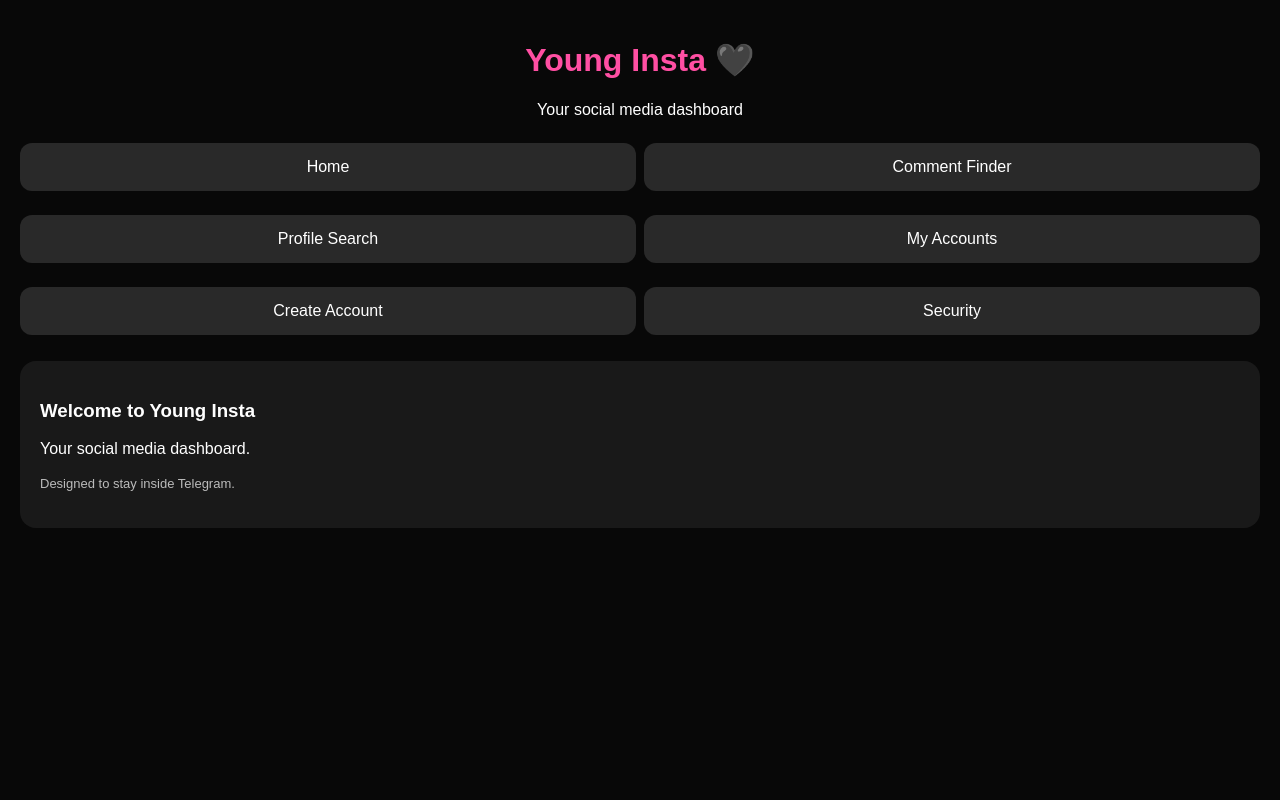
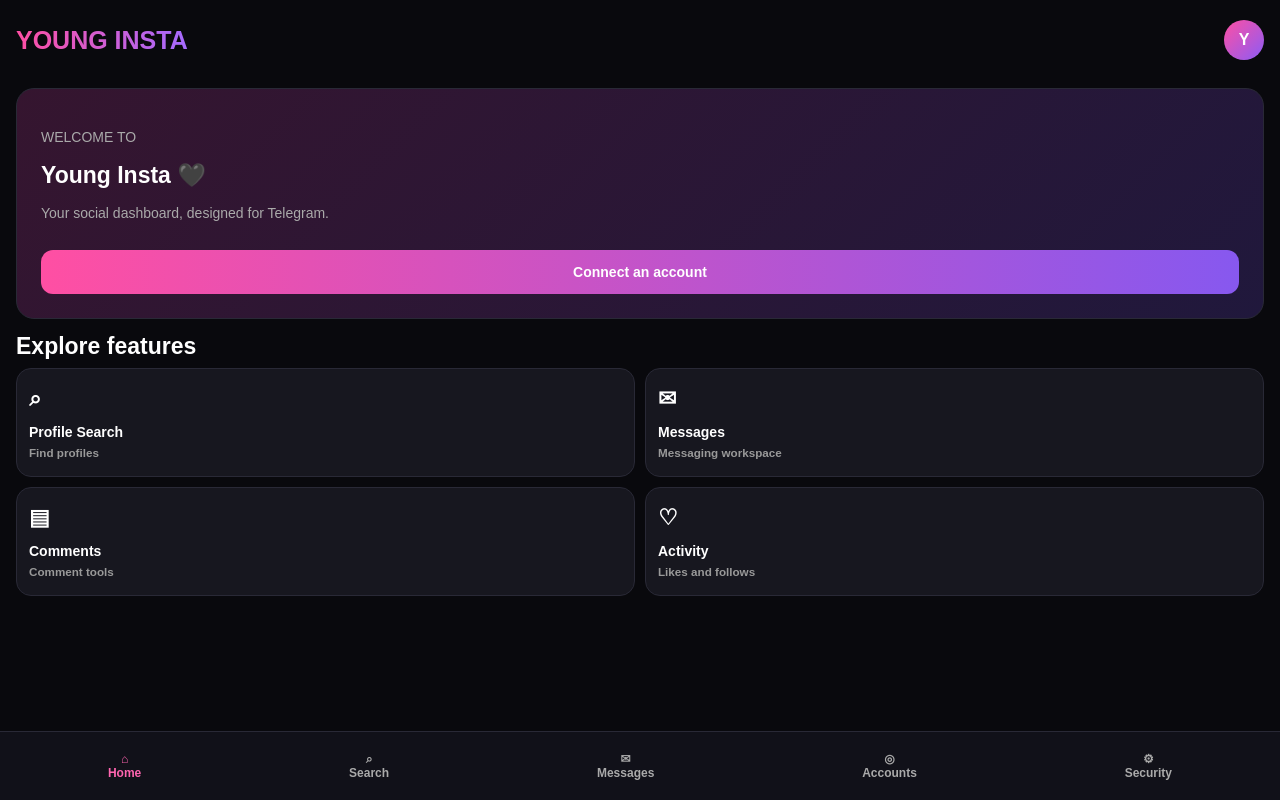
Before and after one commit to givenchhund-droid/young-insta, a plain HTML site: page index.html in a window 1280 px wide. Drawn offline with Linux system fonts and the light colour scheme; a script that the page names is missing.

Commit message:
Redesign Young Insta dashboard

```diff
--- a/index.html
+++ b/index.html
@@ -2,148 +2,144 @@
 <html lang="en">
 <head>
 <meta charset="UTF-8">
-<meta name="viewport" content="width=device-width, initial-scale=1">
+<meta name="viewport" content="width=device-width,initial-scale=1">
+<meta name="theme-color" content="#09090d">
 <script src="https://telegram.org/js/telegram-web-app.js"></script>
 <title>Young Insta</title>
 <style>
-* { box-sizing: border-box; }
-body {
-  background: #080808;
-  color: white;
-  font-family: Arial, sans-serif;
-  padding: 20px;
-  margin: 0;
-}
-header { text-align: center; }
-h1 { color: #ff4fa3; }
-.card {
-  background: #191919;
-  padding: 20px;
-  border-radius: 16px;
-  margin: 18px 0;
-}
-button {
-  background: linear-gradient(90deg,#ff4fa3,#8b5cf6);
-  color: white;
-  border: 0;
-  padding: 15px;
-  width: 100%;
-  border-radius: 12px;
-  margin: 8px 0;
-  font-size: 16px;
-}
-input {
-  width: 100%;
-  padding: 13px;
-  border-radius: 10px;
-  border: 1px solid #444;
-  background: #101010;
-  color: white;
-  margin: 10px 0;
-  font-size: 16px;
-}
-.nav {
-  display: grid;
-  grid-template-columns: 1fr 1fr;
-  gap: 8px;
-}
-.nav button { background: #292929; }
-.page { display: none; }
-.page.active { display: block; }
-.notice { color: #bbb; font-size: 13px; line-height: 1.6; }
+*{box-sizing:border-box}
+body{margin:0;background:#09090d;color:#fff;font-family:Arial,sans-serif;padding:20px 16px 90px}
+header{display:flex;align-items:center;justify-content:space-between;margin-bottom:28px}
+.logo{font-size:25px;font-weight:800;background:linear-gradient(90deg,#ff4fa3,#a56bff);background-clip:text;color:transparent}
+.avatar{width:40px;height:40px;border-radius:50%;background:linear-gradient(135deg,#ff4fa3,#8b5cf6);display:grid;place-items:center;font-weight:bold}
+h2{font-size:23px;margin:8px 0}
+p{color:#aaa;line-height:1.5;font-size:14px}
+.card{background:#17171f;border:1px solid #292936;border-radius:18px;padding:18px;margin:14px 0}
+.hero{background:linear-gradient(135deg,#35152f,#20183c);padding:24px}
+button{border:0;border-radius:12px;padding:14px;color:white;font-weight:bold;font-size:14px;cursor:pointer}
+.primary{background:linear-gradient(90deg,#ff4fa3,#8758ef);width:100%;margin-top:12px}
+.secondary{background:#292936;width:100%;margin-top:9px}
+.grid{display:grid;grid-template-columns:1fr 1fr;gap:10px}
+.tile{background:#17171f;border:1px solid #292936;border-radius:15px;padding:17px 12px;text-align:left;color:white}
+.tile span{display:block;font-size:22px;margin-bottom:12px}
+.tile b{font-size:14px}
+.tile small{display:block;color:#999;margin-top:6px}
+.page{display:none}.page.active{display:block}
+input{width:100%;padding:14px;border:1px solid #393945;background:#101017;color:white;border-radius:11px;margin:8px 0;font-size:15px}
+.bottom{position:fixed;bottom:0;left:0;right:0;background:#111119;border-top:1px solid #292936;display:flex;justify-content:space-around;padding:12px 4px calc(12px + env(safe-area-inset-bottom))}
+.bottom button{background:transparent;color:#aaa;padding:8px;font-size:12px}
+.bottom button.active{color:#ff65b0}
+.note{font-size:12px;color:#999}
 </style>
 </head>
 <body>
-
 <header>
-<h1>Young Insta 🖤</h1>
-<p>Your social media dashboard</p>
+<div class="logo">YOUNG INSTA</div>
+<div class="avatar">Y</div>
 </header>
 
-<div class="nav">
-<button onclick="showPage('home')">Home</button>
-<button onclick="showPage('comments')">Comment Finder</button>
-<button onclick="showPage('profiles')">Profile Search</button>
-<button onclick="showPage('accounts')">My Accounts</button>
-<button onclick="showPage('create')">Create Account</button>
-<button onclick="showPage('security')">Security</button>
+<section id="home" class="page active">
+<div class="card hero">
+<p>WELCOME TO</p>
+<h2>Young Insta 🖤</h2>
+<p>Your social dashboard, designed for Telegram.</p>
+<button class="primary" onclick="show('accounts')">Connect an account</button>
 </div>
-
-<section id="home" class="page active">
-<div class="card">
-<h3>Welcome to Young Insta</h3>
-<p>Your social media dashboard.</p>
-<p class="notice">Designed to stay inside Telegram.</p>
+<h2>Explore features</h2>
+<div class="grid">
+<button class="tile" onclick="show('profiles')"><span>⌕</span><b>Profile Search</b><small>Find profiles</small></button>
+<button class="tile" onclick="show('messages')"><span>✉</span><b>Messages</b><small>Messaging workspace</small></button>
+<button class="tile" onclick="show('comments')"><span>▤</span><b>Comments</b><small>Comment tools</small></button>
+<button class="tile" onclick="show('activity')"><span>♡</span><b>Activity</b><small>Likes and follows</small></button>
 </div>
 </section>
 
-<section id="comments" class="page">
+<section id="accounts" class="page">
+<h2>Accounts</h2>
 <div class="card">
-<h3>Comment Finder</h3>
-<input id="posturl" placeholder="Instagram post URL">
-<button onclick="commentSearch()">Find Commenters</button>
-<p id="commentResult" class="notice">Live comment access requires an approved Instagram integration.</p>
+<h3>Connect Instagram</h3>
+<p>Connect an account only through Instagram's authorised sign-in process.</p>
+<p class="note">No Instagram password or verification code should be entered into this dashboard.</p>
+<button class="primary" onclick="alert('Official Instagram connection has not been configured yet.')">Connect Instagram</button>
+</div>
+<div class="card">
+<h3>Create an account</h3>
+<p>Instagram controls account registration and verification. Young Insta cannot create a real Instagram account by itself.</p>
 </div>
 </section>
 
 <section id="profiles" class="page">
+<h2>Profile Search</h2>
 <div class="card">
-<h3>Profile Search</h3>
 <input id="username" placeholder="Instagram username">
-<button onclick="profileSearch()">Search Username</button>
-<p id="profileResult" class="notice">Live profile information requires supported Instagram access.</p>
+<button class="primary" onclick="searchProfile()">Search</button>
+<p id="profileResult" class="note">Live profile search is not connected yet.</p>
 </div>
 </section>
 
-<section id="accounts" class="page">
+<section id="messages" class="page">
+<h2>Messages</h2>
+<div class="card"><h3>Instagram Messages</h3><p>Messaging will be connected when an authorised Instagram integration is available.</p></div>
+</section>
+
+<section id="comments" class="page">
+<h2>Comments</h2>
 <div class="card">
-<h3>My Accounts</h3>
-<p class="notice">Official Instagram authorization must be configured before accounts can be connected.</p>
+<input id="posturl" placeholder="Instagram post or reel URL">
+<button class="primary" onclick="checkPost()">Check link</button>
+<p id="commentResult" class="note">Live comment access is not connected yet.</p>
 </div>
 </section>
 
-<section id="create" class="page">
+<section id="activity" class="page">
+<h2>Activity</h2>
+<div class="card"><h3>Likes and follows</h3><p>Activity tools will be enabled only where Instagram authorises them.</p></div>
+</section>
+
+<section id="security" class="page">
+<h2>Security</h2>
 <div class="card">
-<h3>Create Instagram Account</h3>
-<p class="notice">Instagram controls registration and verification. Never share your password or verification code here.</p>
+<h3>Account protection</h3>
+<p>Use official sign-in, protect access tokens, and never share passwords or verification codes.</p>
+<p class="note">No service can guarantee that Instagram will never restrict an account.</p>
 </div>
 </section>
 
-<section id="security" class="page">
-<div class="card">
-<h3>Security</h3>
-<p class="notice">Never share passwords or verification codes. Use official authorization only.</p>
-</div>
-</section>
+<nav class="bottom">
+<button class="active" onclick="show('home',this)">⌂<br>Home</button>
+<button onclick="show('profiles',this)">⌕<br>Search</button>
+<button onclick="show('messages',this)">✉<br>Messages</button>
+<button onclick="show('accounts',this)">◎<br>Accounts</button>
+<button onclick="show('security',this)">⚙<br>Security</button>
+</nav>
 
 <script>
-const tg = window.Telegram.WebApp;
+const tg=window.Telegram.WebApp;
 tg.ready();
 tg.expand();
 
-function showPage(name) {
-  document.querySelectorAll('.page').forEach(page => {
-    page.classList.remove('active');
-  });
-  document.getElementById(name).classList.add('active');
+function show(id,button){
+document.querySelectorAll('.page').forEach(p=>p.classList.remove('active'));
+document.getElementById(id).classList.add('active');
+document.querySelectorAll('.bottom button').forEach(b=>b.classList.remove('active'));
+if(button)button.classList.add('active');
 }
 
-function commentSearch() {
-  const url = document.getElementById('posturl').value.trim();
-  document.getElementById('commentResult').textContent =
-    /^https:\/\/(www\.)?instagram\.com\/(p|reel|tv)\//i.test(url)
-    ? 'The post URL is valid. Live comments require an approved Instagram integration.'
-    : 'Please enter a valid Instagram post or reel URL.';
+function searchProfile(){
+const value=document.getElementById('username').value.trim().replace(/^@/,'');
+document.getElementById('profileResult').textContent=
+/^[a-zA-Z0-9._]{1,30}$/.test(value)
+?'Username entered: @'+value+'. Live search is not connected yet.'
+:'Enter a valid username.';
 }
 
-function profileSearch() {
-  const username = document.getElementById('username').value.trim().replace(/^@/, '');
-  document.getElementById('profileResult').textContent =
-    /^[a-zA-Z0-9._]{1,30}$/.test(username)
-    ? 'Username: @' + username + '. Live profile lookup requires supported Instagram access.'
-    : 'Please enter a valid Instagram username.';
+function checkPost(){
+const value=document.getElementById('posturl').value.trim();
+document.getElementById('commentResult').textContent=
+/^https:\/\/(www\.)?instagram\.com\/(p|reel|tv)\//i.test(value)
+?'Link format looks valid. Live comment access is not connected yet.'
+:'Enter a valid Instagram post or reel link.';
 }
 </script>
-
 </body>
 </html>
```
Also changed, not shown: webapp/index.html (added, +145 -0 lines).
